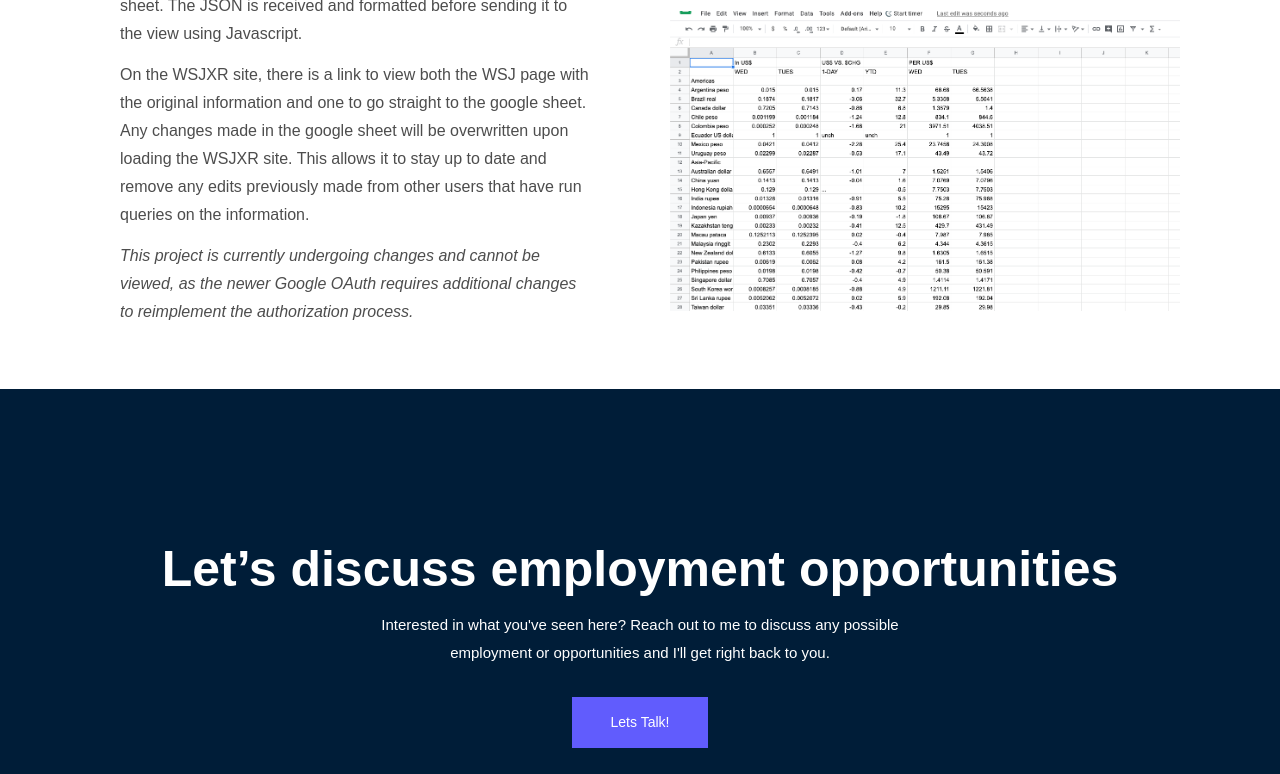
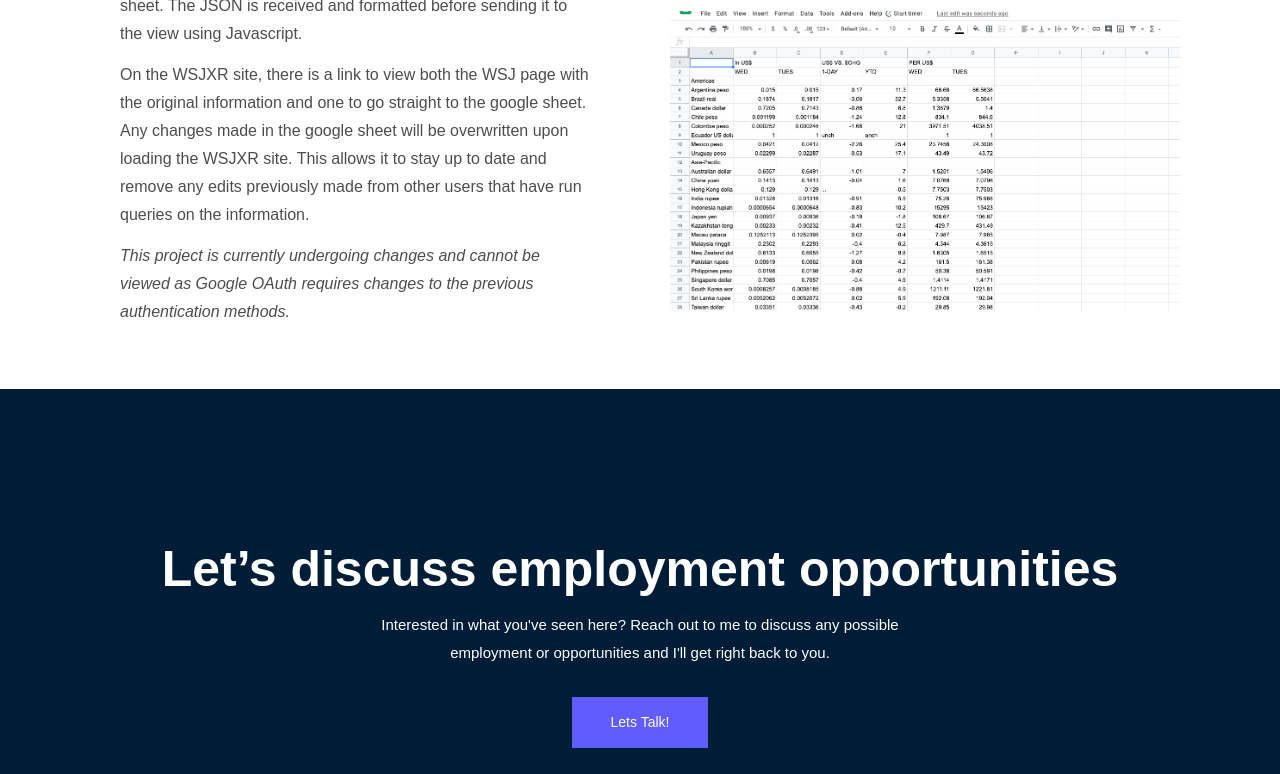
Before and after one commit to mlan225/portfolio, a Jekyll site: the page built from site-pages/project-pages/wsjxr.html, in a window 1280 px wide, cut to the strip 811-1585 px from the top of the page. Built offline with Jekyll 4.4.1, drawn with Linux system fonts in a browser that asks for light colours; some web fonts are replaced.

Commit message:
Add project and adjust wsjxr

```diff
--- a/site-pages/project-pages/wsjxr.html
+++ b/site-pages/project-pages/wsjxr.html
@@ -39,8 +39,8 @@ permalink: /projects/wsjxr
       </p>
       <p>
         <i>
-          This project is currently undergoing changes and cannot be viewed, as the newer Google OAuth requires additional changes to
-          reimplement the authorization process.
+          This project is currently undergoing changes and cannot be viewed as Google OAuth requires changes to
+          the previous authentication methods.
         </i>
       </p>
       <!-- <div class="project-text-btn">
```
Also changed, not shown: _includes/projects_area.html (+12 -1 lines).
